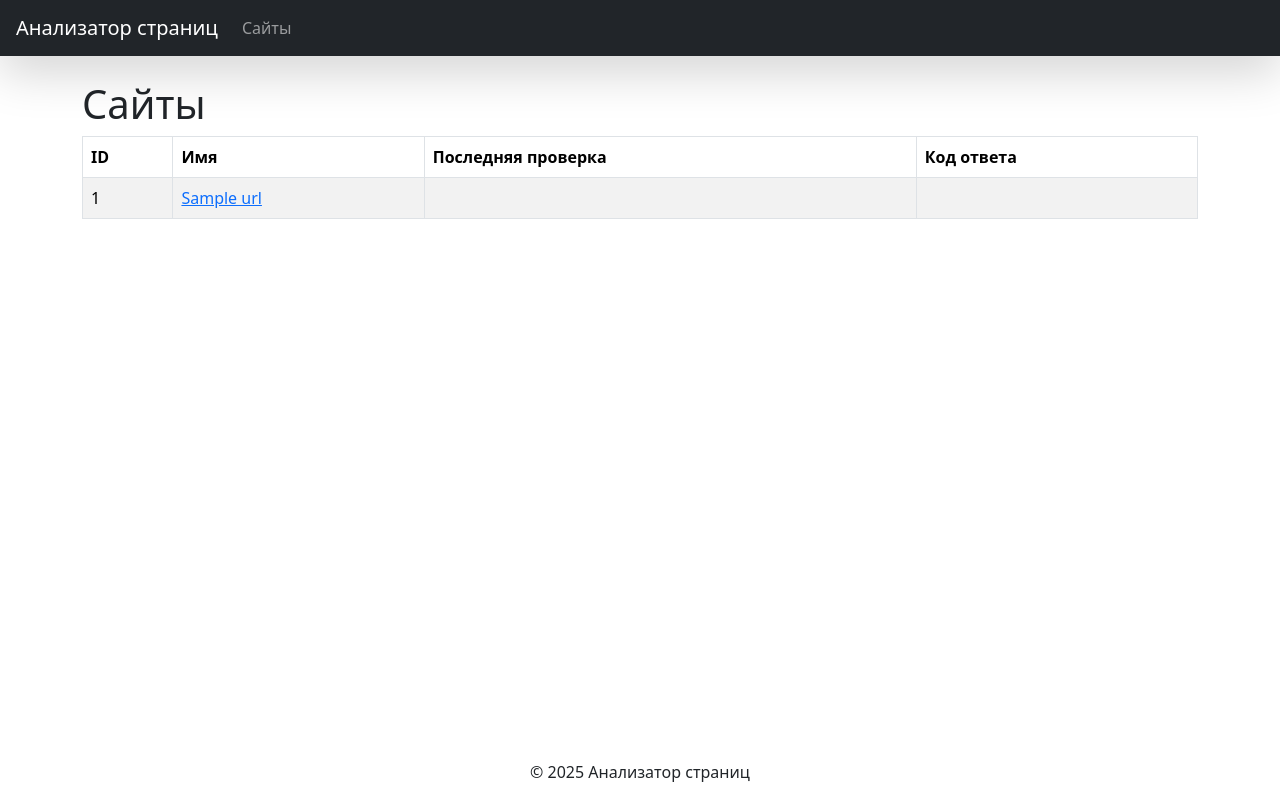
After one commit to AlishaEvergreen/python-project-83, a Flask app: template page_analyzer/templates/urls.html in a window 1280 px wide. The commit adds this page. Run offline with Flask 3, Linux system fonts and the light colour scheme; the template is opened without the code that fills it: most values are stand-ins (such as "Sample title", 1, 10 or a date in 2020).

Commit message:
Make functionality for displaying all added URLs on a separate page /urls

```diff
--- a/page_analyzer/app.py
+++ b/page_analyzer/app.py
@@ -36,7 +36,25 @@ def home():
 def show_url(id):
     repo = UrlsRepository()
     url = repo.get_url_by_id(id)
-    return render_template('show.html', url=url)
+    messages = get_flashed_messages(with_categories=True)
+
+    return render_template(
+        'url.html',
+        url=url,
+        messages=messages)
+
+
+@app.route('/urls')
+def show_urls():
+    repo = UrlsRepository()
+    urls = repo.get_entities()
+    messages = get_flashed_messages(with_categories=True)
+
+    return render_template(
+        'urls.html',
+        urls=urls,
+        messages=messages
+        )
 
 
 @app.route('/urls', methods=['POST'])
@@ -49,13 +67,14 @@ def create_url():
     repo = UrlsRepository()
 
     if error:
-        flash(error, 'error')
+        flash(error, 'danger')
         return redirect(url_for('home'))
 
-    if repo.get_url_by_name(normalized_url):
-        flash("Страница уже существует", "warning")
-        return redirect(url_for('home'))
+    existing_url = repo.get_url_by_name(normalized_url)
+    if existing_url:
+        flash("Страница уже существует", "info")
+        return redirect(url_for('show_url', id=existing_url['id']))
 
-    repo.save_url({'url': normalized_url})
+    url_id = repo.save_url({'url': normalized_url})
     flash('Страница успешно добавлена', 'success')
-    return redirect(url_for('home'))
+    return redirect(url_for('show_url', id=url_id))
--- a/page_analyzer/templates/navbar.html
+++ b/page_analyzer/templates/navbar.html
@@ -1,9 +1,9 @@
 <nav class="navbar navbar-expand-lg navbar-dark bg-dark shadow-lg px-3 ">
-      <a class="navbar-brand" href="/">Анализатор страниц</a>
+      <a class="navbar-brand" href="{{ url_for('home') }}">Анализатор страниц</a>
       <div id="navbarNav">
         <ul class="navbar-nav">
           <li class="nav-item">
-            <a class="nav-link" href="/urls">Сайты</a>
+            <a class="nav-link" href="{{ url_for('show_urls') }}">Сайты</a>
           </li>
         </ul>
       </div>
--- /dev/null
+++ b/page_analyzer/templates/urls.html
@@ -0,0 +1,63 @@
+<!DOCTYPE html>
+<html lang="ru">
+  <head>
+    <meta charset="utf-8">
+    <meta name="viewport" content="width=device-width, initial-scale=1">
+    <title>Анализатор страниц</title>
+    <link href="https://cdn.jsdelivr.net/npm/bootstrap@5.3.3/dist/css/bootstrap.min.css" rel="stylesheet" integrity="sha384-QWTKZyjpPEjISv5WaRU9OFeRpok6YctnYmDr5pNlyT2bRjXh0JMhjY6hW+ALEwIH" crossorigin="anonymous">
+  </head>
+
+  <body class="d-flex flex-column min-vh-100">
+
+    <header>
+      {% include "navbar.html" %}
+    </header>
+
+    {% if messages %}
+      <div class="flashes">
+        {% for category, message in messages %}
+        <div class="alert alert-{{ category }}" role="alert">{{ message }}</div>
+        {% endfor %}
+      </div>
+    {% endif %}
+
+    <main class="flex-grow-1">
+        <div class="container-lg mt-4">
+            <div class="row justify-content-start text-start">
+                <h1>Сайты</h1>
+
+                <div class="table-responsive">
+                    <table class="table table-hover table-striped table-bordered mb-3" data-test="checks">
+                        <thead>
+                            <tr>
+                                <th>ID</th>
+                                <th>Имя</th>
+                                <th>Последняя проверка</th>
+                                <th>Код ответа</th>
+                            </tr>
+                        </thead>
+                        <tbody>
+                            {% for url in urls %}
+                                <tr>
+                                    <td>{{ url.id }}</td>
+                                    <td>
+                                        <a href="{{ url_for('show_url', id=url.id) }}">{{ url.name }}</a>
+                                    </td>
+                                    <td></td>
+                                    <td></td>
+                                </tr>
+                            {% endfor %}
+                        </tbody>
+                    </table>
+                </div>
+            </div>
+        </div>
+    </main>
+
+
+    <footer class="text-center py-3">
+        <p class="mb-0">© 2025 Анализатор страниц</p>
+    </footer>
+
+  </body>
+</html>
```
Also changed, not shown: page_analyzer/repository.py (+12 -2 lines), page_analyzer/templates/index.html (+5 -5 lines), page_analyzer/templates/url.html (renamed from page_analyzer/templates/show.html, +7 -7 lines).
